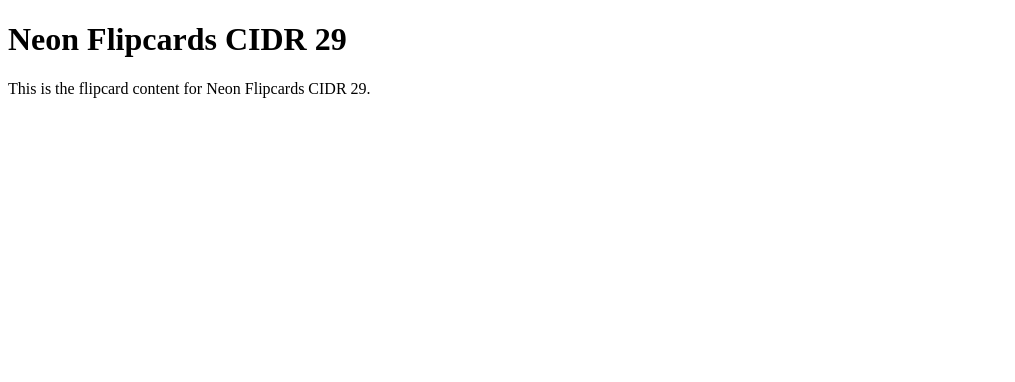
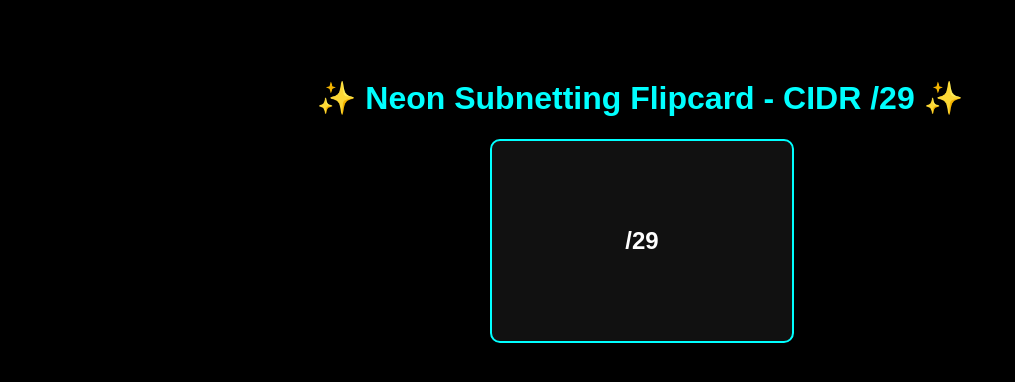
Before and after one commit to tradezone55/neon-flipcards, a plain HTML site: page Neon_Flipcards_CIDR_29.html in a window 1280 px wide. Shown: the whole page, without its empty margins (0-1015 px from the left). Drawn offline with Linux system fonts and the light colour scheme.

Commit message:
Update Neon_Flipcards_CIDR_29.html

```diff
--- a/Neon_Flipcards_CIDR_29.html
+++ b/Neon_Flipcards_CIDR_29.html
@@ -1,11 +1,69 @@
 <!DOCTYPE html>
 <html lang="en">
 <head>
-    <meta charset="UTF-8">
-    <title>Neon Flipcards CIDR 29</title>
+  <meta charset="UTF-8" />
+  <meta name="viewport" content="width=device-width, initial-scale=1.0"/>
+  <title>Neon Flipcards CIDR /29</title>
+  <style>
+    body {
+      background-color: black;
+      font-family: Arial, sans-serif;
+      color: cyan;
+      text-align: center;
+      padding: 50px;
+    }
+    .flip-card {
+      background-color: transparent;
+      width: 300px;
+      height: 200px;
+      perspective: 1000px;
+      margin: 20px auto;
+    }
+    .flip-card-inner {
+      position: relative;
+      width: 100%;
+      height: 100%;
+      text-align: center;
+      transition: transform 0.8s;
+      transform-style: preserve-3d;
+    }
+    .flip-card:hover .flip-card-inner {
+      transform: rotateY(180deg);
+    }
+    .flip-card-front, .flip-card-back {
+      position: absolute;
+      width: 100%;
+      height: 100%;
+      -webkit-backface-visibility: hidden;
+      backface-visibility: hidden;
+      display: flex;
+      justify-content: center;
+      align-items: center;
+      border: 2px solid cyan;
+      border-radius: 10px;
+    }
+    .flip-card-front {
+      background-color: #111;
+      color: white;
+    }
+    .flip-card-back {
+      background-color: #333;
+      color: lime;
+      transform: rotateY(180deg);
+    }
+  </style>
 </head>
 <body>
-    <h1>Neon Flipcards CIDR 29</h1>
-    <p>This is the flipcard content for Neon Flipcards CIDR 29.</p>
+  <h1>✨ Neon Subnetting Flipcard - CIDR /29 ✨</h1>
+  <div class="flip-card">
+    <div class="flip-card-inner">
+      <div class="flip-card-front">
+        <h2>/29</h2>
+      </div>
+      <div class="flip-card-back">
+        <p>Subnet mask: TBD<br>Hosts per subnet: TBD<br>Network info: TBD</p>
+      </div>
+    </div>
+  </div>
 </body>
 </html>
```
